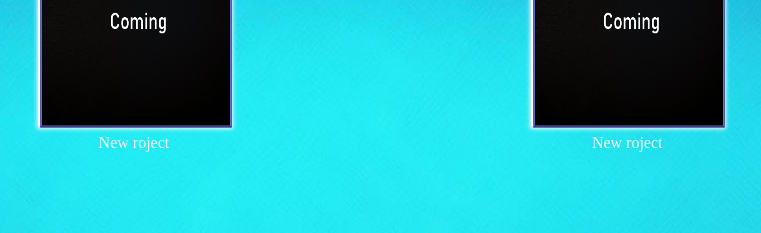
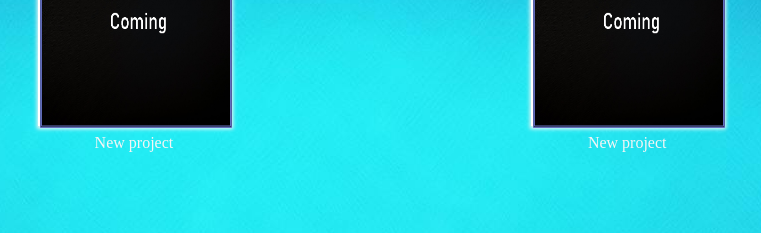
Before and after one commit to Cellohh/developer, a plain HTML site: page index.html in a window 1280 px wide. Shown: the part 1340-1573 px from the top of the page, 506-1267 px from the left. Drawn offline with Linux system fonts and the light colour scheme.

Commit message:
fixed p
now says project and not "roject"

```diff
--- a/index.html
+++ b/index.html
@@ -47,11 +47,11 @@
                     <figure><a href="https://cellohh.github.io/FCCpenguin/" target="_blank"><img class="acg1" src="media/pen2.png"><img class="acg2" src="media/pen.png"><figcaption>The FreeCodeCamp CSS Penguin</figcaption></a></figure></div>
 
             <div class="project-tile">
-                    <figure><a href="#" target="_blank"><img class="acg1" src="media/soon.png"><img class="acg2" src="media/coming.png"><figcaption>New roject</figcaption></a></figure></div>
+                    <figure><a href="#" target="_blank"><img class="acg1" src="media/soon.png"><img class="acg2" src="media/coming.png"><figcaption>New project</figcaption></a></figure></div>
 
 
              <div class="project-tile">
-                    <figure><a href="#" target="_blank"><img class="acg1" src="media/soon.png"><img class="acg2" src="media/coming.png"><figcaption>New roject</figcaption></a></figure></div>
+                    <figure><a href="#" target="_blank"><img class="acg1" src="media/soon.png"><img class="acg2" src="media/coming.png"><figcaption>New project</figcaption></a></figure></div>
 
           </div>
 
```
